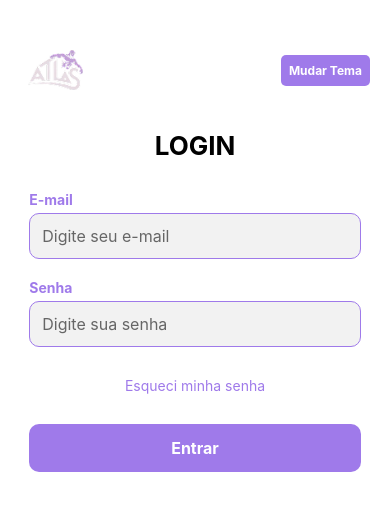
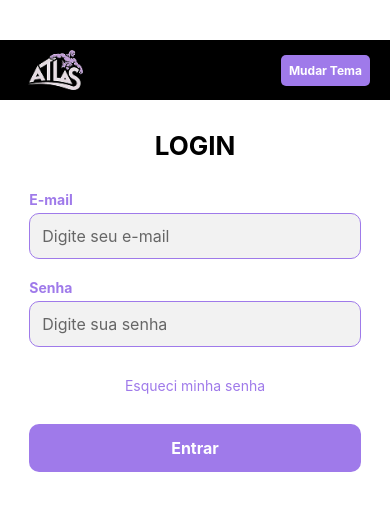
Before and after one commit to valentinaiwonder/AtlasGym-react-native, a React Native app: screen /Login in a window 390 px wide. Shown: the top 510 px of the page. Built offline with nearby package versions, Linux system fonts and the light colour scheme.

Commit message:
cabecalho

```diff
--- a/components/HeaderLogin.js
+++ b/components/HeaderLogin.js
@@ -14,6 +14,7 @@ export default function HeaderLogin() {
             paddingHorizontal: 20,
             marginBottom: 30,
             padding: 10,
+            backgroundColor: theme.textBlack,
         },
         logo: {
             width: 70,
```
